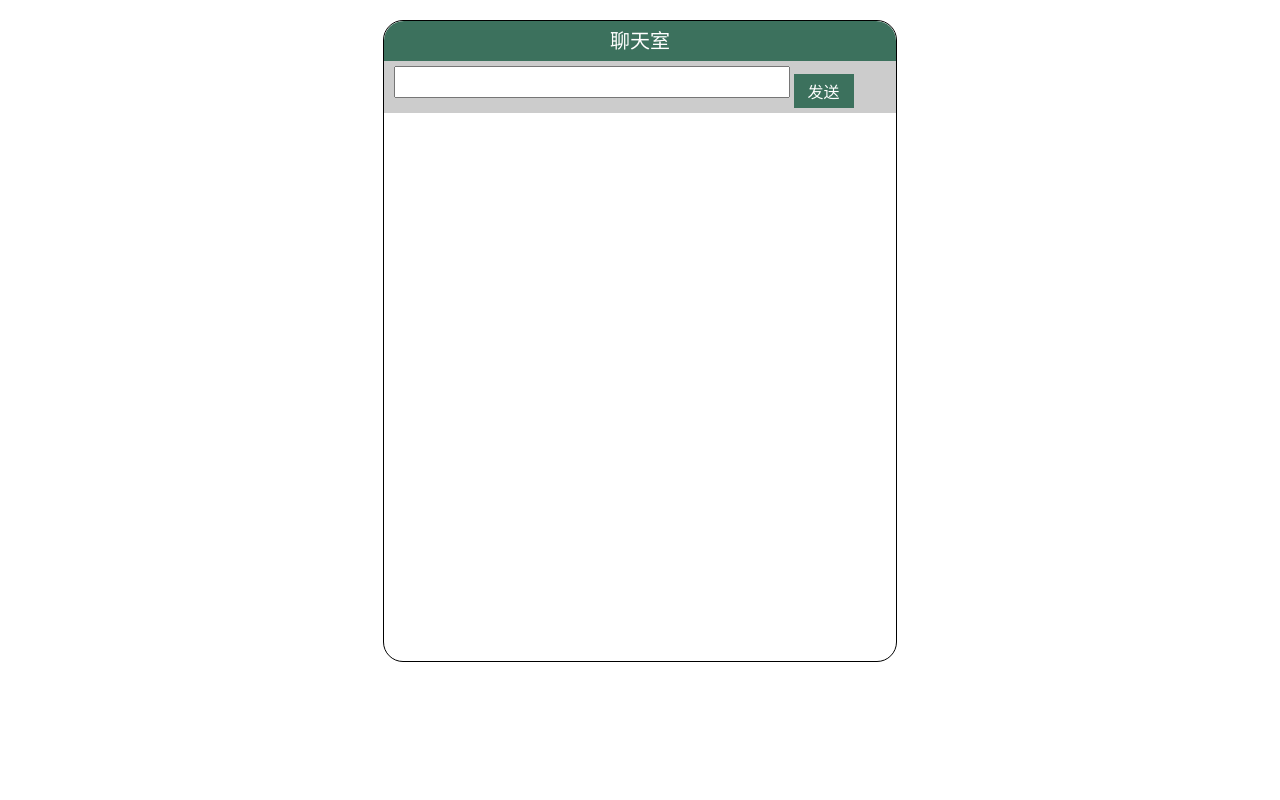
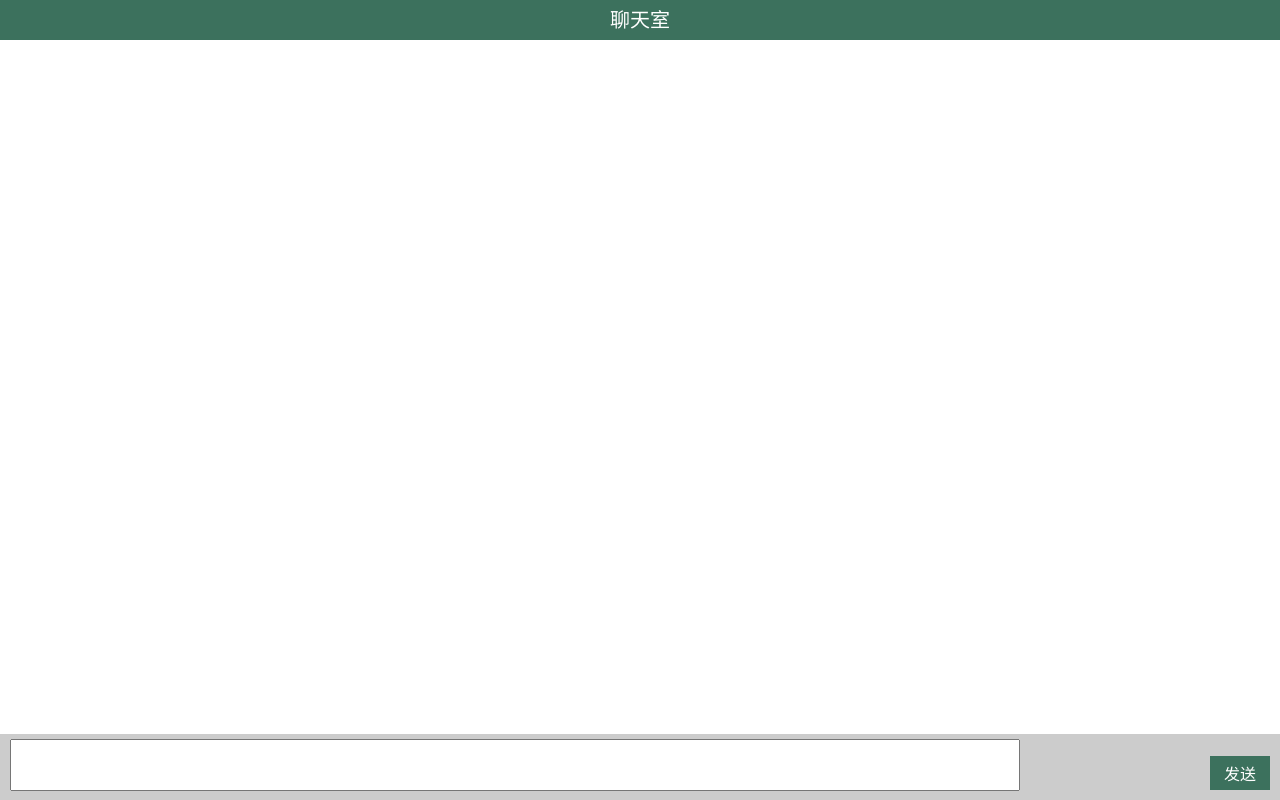
Before and after one commit to ZCreturn0/NodeLearning, a plain HTML site: page websocket/client/client.html in a window 1280 px wide. Drawn offline with Linux system fonts and the light colour scheme.

Commit message:
适配PC,手机

```diff
--- a/websocket/client/client.html
+++ b/websocket/client/client.html
@@ -11,11 +11,9 @@
             padding: 0;
         }
         .chat{
-            width: 40%;
-            height: 80vh;
-            border: 1px solid #000;
-            margin: 20px auto;
-            border-radius: 20px;
+            width: 100%;
+            height: 100vh;
+            position: relative;
         }
         .title{
             font-size: 20px;
@@ -23,9 +21,11 @@
             line-height: 40px;
             color: #fff;
             background: #3c715d;
-            border-radius: 20px 20px 0 0;
         }
-
+        .content{
+            width: 100%;
+            height: calc(100% - 106px);
+        }
 
 
         .input{
@@ -35,14 +35,19 @@
         .input > textarea{
             width: 80%;
             resize: none;
+            height: 50px;
+            font-size: 16px;
         }
         .input > .sendBtn{
-            display: inline-block;
             min-width: 40px;
             padding: 5px 10px;
             background: #3c715d;
             text-align: center;
             color: #fff;
+            cursor: pointer;
+            position: absolute;
+            right: 10px;
+            bottom: 10px;
         }
     </style>
 </head>
```
